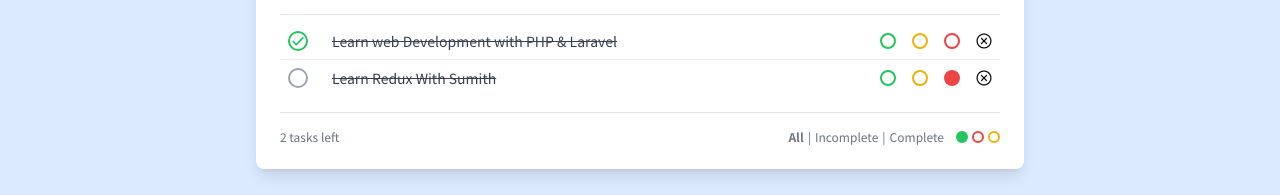
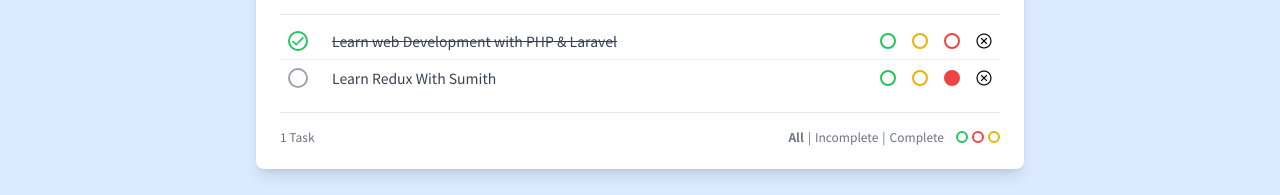
Before and after one commit to developermkarim/react-redux-todo-app, a React (Create React App) app: page / in a window 1280 px wide. Shown: the part 379-574 px from the top of the page. Built offline with nearby package versions, Linux system fonts and the light colour scheme.

Commit message:
Filter by status and filter by color done

```diff
--- a/src/components/Footer.js
+++ b/src/components/Footer.js
@@ -1,18 +1,53 @@
-export default function Footer() {
+import { useDispatch, useSelector } from "react-redux";
+import { colorchange, statusChange } from "../redux/filters/actions";
+const NumberOfTodo = (num_of_todo)=>{
+    switch (num_of_todo) {
+        case 0:
+        return "No Task";
+        case 1:
+        return "1 Task";
+        default :
+        return `${num_of_todo} tasks`;
+}
+
+}
+export default function Footer(){
+    const todos = useSelector((state)=>state.todos);
+    const filter = useSelector(state=>state.filters);
+    console.log(filter);
+    const {status,colors} = filter;
+    console.log(colors);
+    const dispatch =  useDispatch();
+    const todosRemaining = todos.filter(todo=> !todo.completed).length;
+    console.log(todosRemaining);
+    const handleStatus = (status)=>{
+        dispatch(statusChange(status))
+    }
+    const handleStatusColor = (color)=>{
+        if(colors.includes(color)){
+            dispatch(colorchange(color,'removed'))
+        }
+        else{
+            dispatch(colorchange(color,'added'))
+        }
+
+    }
     return (
         <div className="mt-4 flex justify-between text-xs text-gray-500">
-            <p>2 tasks left</p>
+            <p>{NumberOfTodo(todosRemaining)}</p>
             <ul className="flex space-x-1 items-center text-xs">
-                <li className="cursor-pointer font-bold">All</li>
+                <li className={`cursor-pointer ${status === 'All' && 'font-bold'} `} onClick={()=>handleStatus('All')}>All</li>
                 <li>|</li>
-                <li className="cursor-pointer">Incomplete</li>
+                <li className={`cursor-pointer ${status === "Incomplete" && 'font-bold'}`} onClick={()=>handleStatus('Incomplete')}>Incomplete</li>
                 <li>|</li>
-                <li className="cursor-pointer">Complete</li>
+                <li className={`cursor-pointer ${status === 'Complete' && 'font-bold'}`} onClick={()=>handleStatus('Complete')}>Complete</li>
                 <li></li>
                 <li></li>
-                <li className="h-3 w-3 border-2 border-green-500 md:hover:bg-green-500 rounded-full cursor-pointer bg-green-500"></li>
-                <li className="h-3 w-3 border-2 border-red-500 md:hover:bg-red-500 rounded-full cursor-pointer"></li>
-                <li className="h-3 w-3 border-2 border-yellow-500 md:hover:bg-yellow-500 rounded-full cursor-pointer"></li>
+
+
+                <li onClick={()=>handleStatusColor('green')} className={`h-3 w-3 border-2 border-green-500 md:hover:bg-green-500 rounded-full cursor-pointer ${colors.includes('green') && 'bg-green-500'} `}></li>
+                <li onClick={()=>handleStatusColor('red')} className={`h-3 w-3 border-2 border-red-500 md:hover:bg-red-500 rounded-full cursor-pointer ${colors.includes('red') && 'bg-red-500'} `}></li>
+                <li onClick={()=>handleStatusColor('yellow')} className={`h-3 w-3 border-2 border-yellow-500 md:hover:bg-yellow-500 rounded-full cursor-pointer ${colors.includes('yellow') && 'bg-yellow-500'} `}></li>
             </ul>
         </div>
     );
--- a/src/components/Todo.js
+++ b/src/components/Todo.js
@@ -36,7 +36,7 @@ export default function Todo({todo}) {
                 }
             </div>
 
-            <div className="select-none flex-1 line-through">
+            <div className={`select-none flex-1 ${completed && 'line-through'}`}>
                 {todoText}
             </div>
 
--- a/src/components/TodoList.js
+++ b/src/components/TodoList.js
@@ -3,11 +3,36 @@ import Todo from "./Todo";
 
 export default function TodoList() {
     const todos = useSelector((state)=>state.todos);
+     const filters = useSelector((state)=>state.filters);
+     const filterByStatus = (item) => {
+        const {status} = filters;
+        switch(status){
+            case 'Complete':
+                return item.completed;
+
+                case 'Incomplete':
+                    return !item.completed;
+                default:
+                    return true;
+        }
+    };
+
+    const filterByColor = (tdcolor)=>{
+        const {colors} = filters;
+
+           if(colors.length > 0){
+                return colors.includes(tdcolor?.color)
+           }
+           return true;
+    };
     console.log(todos);
     return (
         <div className="mt-2 text-gray-700 text-sm max-h-[300px] overflow-y-auto">
+
             {
-                todos.map((todo)=>
+            todos.filter(filterByStatus)
+            .filter(filterByColor)
+                .map((todo)=>
                     <Todo todo={todo} key={todo.id} />
                 )
             }
--- a/src/redux/filters/actions.js
+++ b/src/redux/filters/actions.js
@@ -10,7 +10,7 @@ export const colorchange = (color,changeType)=>{
     }
 }
 
-export const stausChange = (status)=>{
+export const statusChange = (status)=>{
     return{
         type:STATUSCHANGED,
         payload:status,
```
